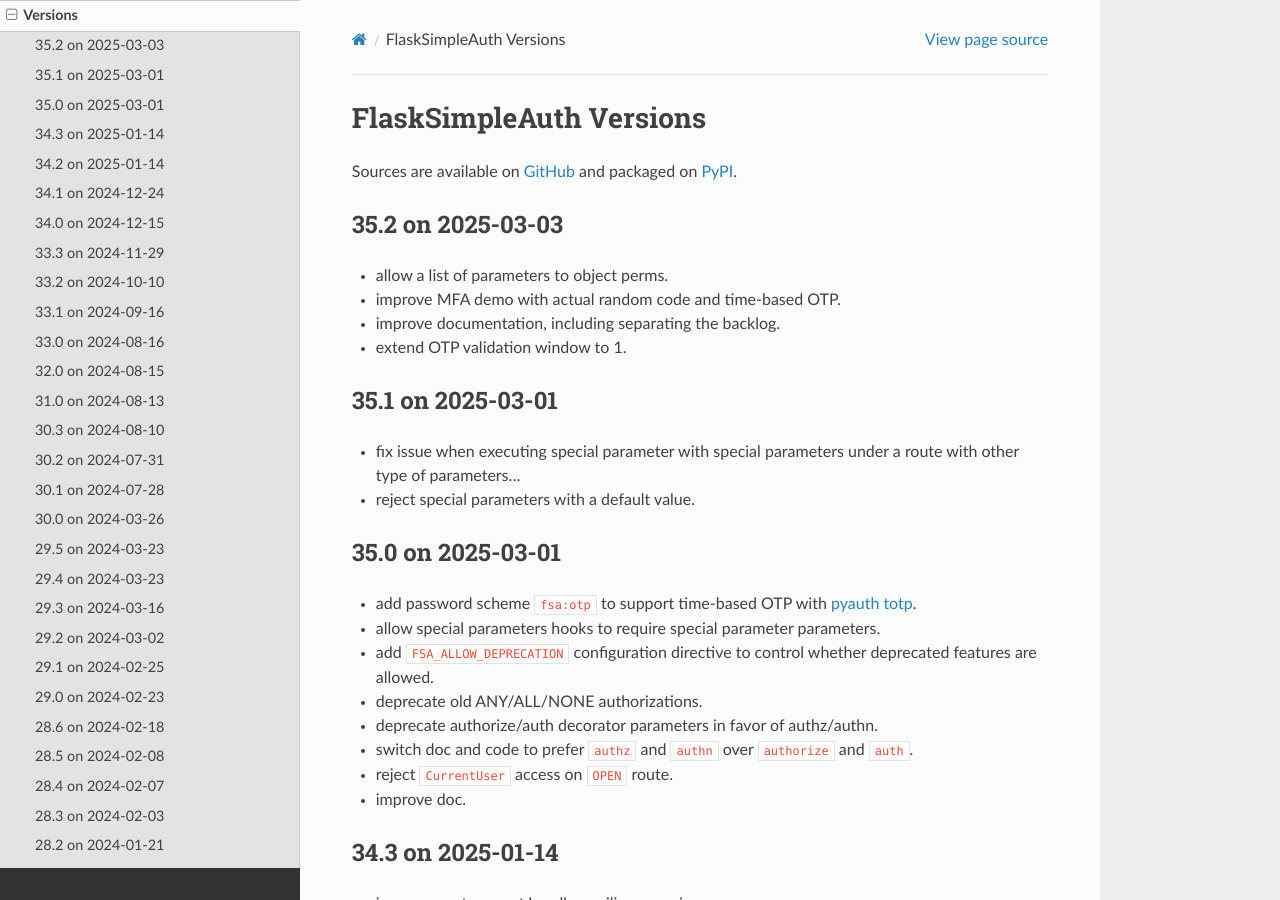
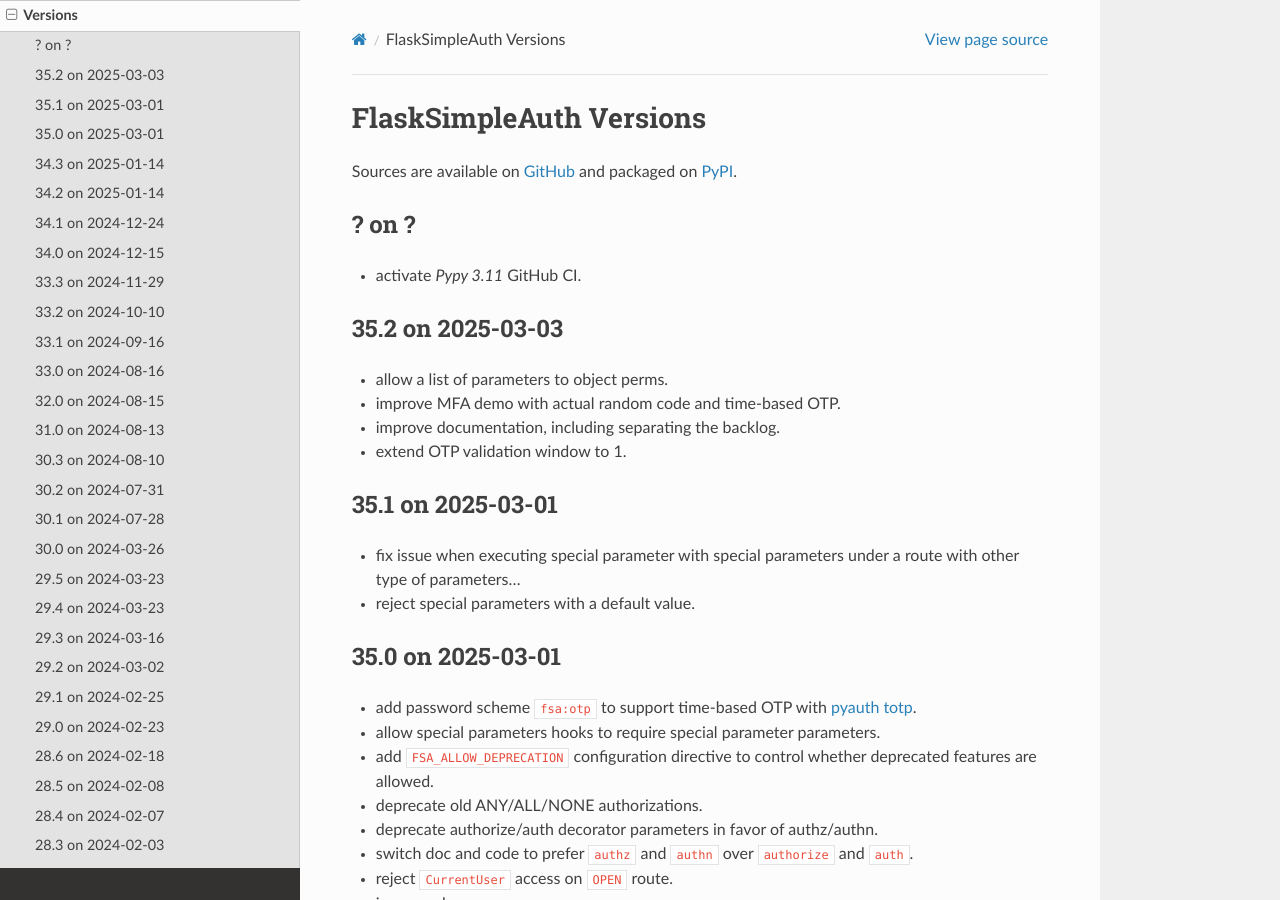
Before and after one commit to zx80/flask-simple-auth, a Sphinx documentation site: the page built from docs/VERSIONS.md, in a window 1280 px wide and 900 px high. Built offline with Sphinx 7.4.7 and the Read the Docs theme 3.1.0, drawn with Linux system fonts in a browser that asks for light colours; pages that are not in the unit, such as notebooks, are missing from menus.

Commit message:
note about changes

```diff
--- a/docs/VERSIONS.md
+++ b/docs/VERSIONS.md
@@ -2,6 +2,10 @@
 
 Sources are available on [GitHub](https://github.com/zx80/flask-simple-auth)
 and packaged on [PyPI](https://pypi.org/project/FlaskSimpleAuth/).
+
+## ? on ?
+
+- activate _Pypy 3.11_ GitHub CI.
 
 ## 35.2 on 2025-03-03
 
```
